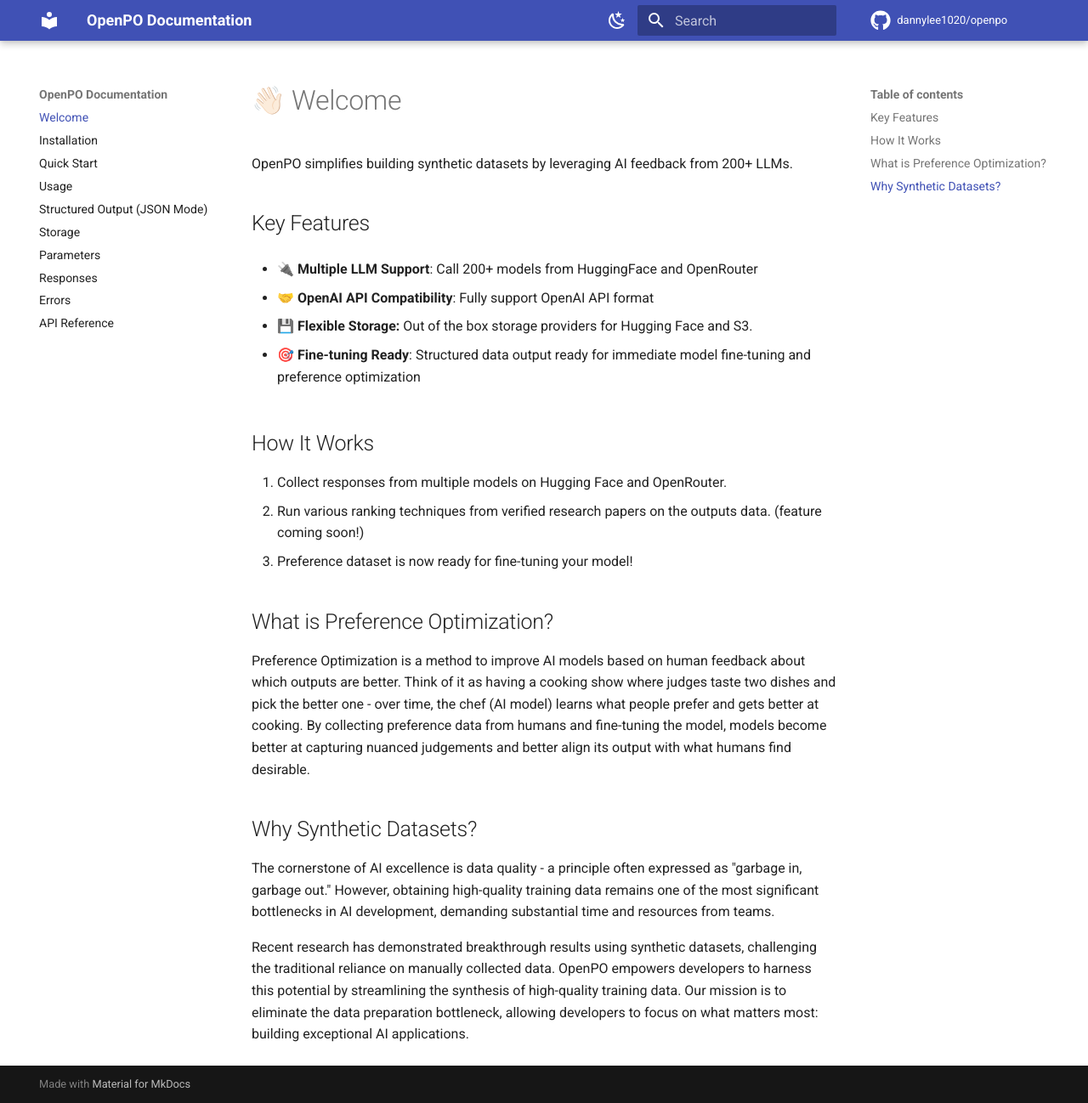
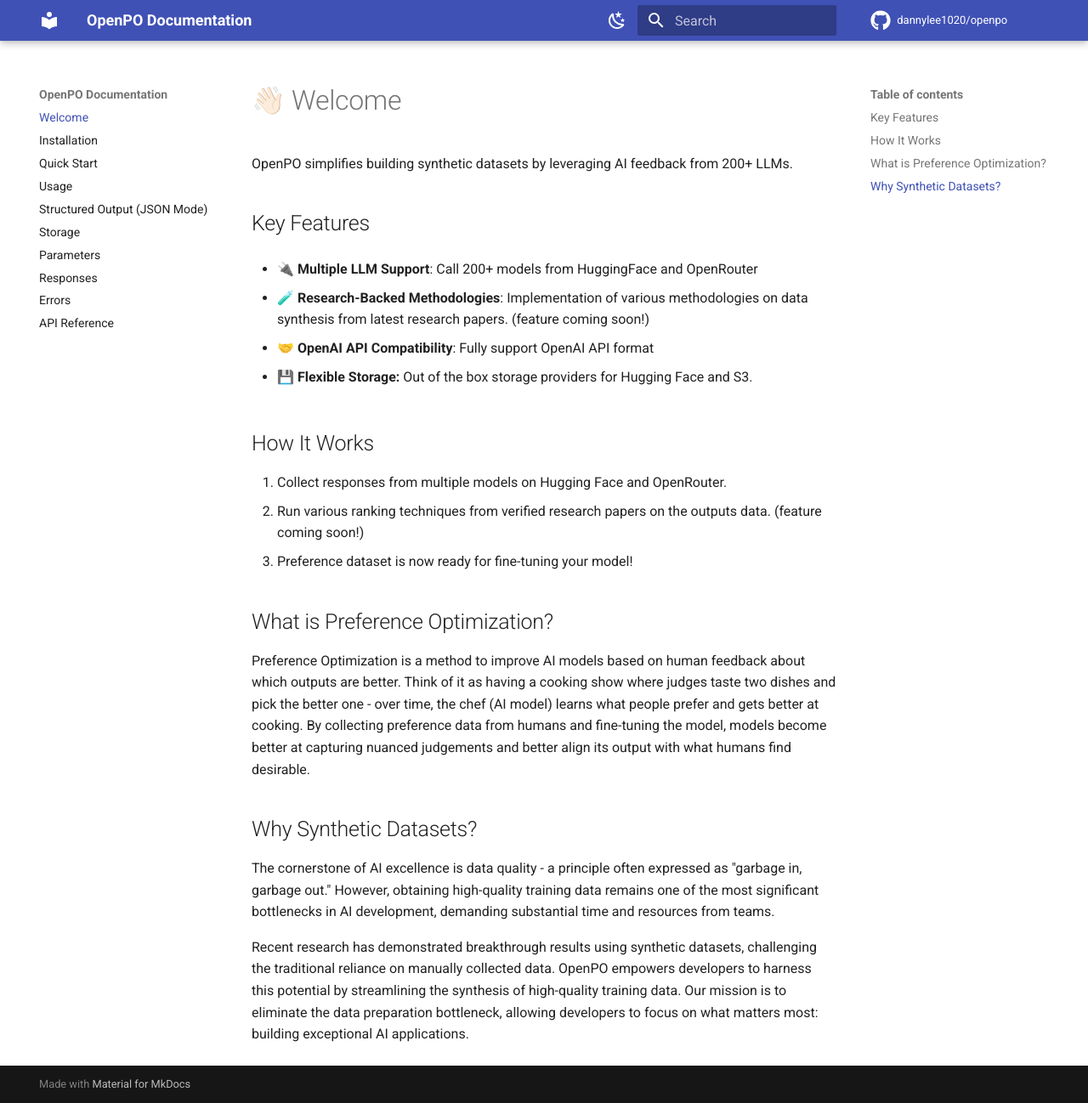
Before and after one commit to dannylee1020/openpo, an MkDocs documentation site: the page built from docs/index.md, in a window 1280 px wide and 1298 px high. Shown: the whole window at 85% size. Built offline with MkDocs 1.6.1 and Material for MkDocs 9.7.7, drawn with Linux system fonts in a browser that asks for light colours; comment, search, counter and statistics services are not loaded.

Commit message:
better wording

```diff
--- a/docs/index.md
+++ b/docs/index.md
@@ -5,12 +5,11 @@ OpenPO simplifies building synthetic datasets by leveraging AI feedback from 200
 
 - 🔌 **Multiple LLM Support**: Call 200+ models from HuggingFace and OpenRouter
 
+- 🧪 **Research-Backed Methodologies**: Implementation of various methodologies on data synthesis from latest research papers. (feature coming soon!)
+
 - 🤝 **OpenAI API Compatibility**: Fully support OpenAI API format
 
 - 💾 **Flexible Storage:** Out of the box storage providers for Hugging Face and S3.
-
-- 🎯 **Fine-tuning Ready**: Structured data output ready for immediate model fine-tuning and preference optimization
-
 
 ## How It Works
 1. Collect responses from multiple models on Hugging Face and OpenRouter.
--- a/pyproject.toml
+++ b/pyproject.toml
@@ -4,7 +4,7 @@ version = "0.2.0"
 description = "Build high quality synthetic datasets with AI feedback from 200+ LLMs"
 authors = ["Daniel Lee <dannylee1020@gmail.com>"]
 license = "Apache-2.0"
-keywords = ["llm", "finetuning", "ai", "rlaif", "preference tuning", "synthetic data generation"]
+keywords = ["llm", "finetuning", "ai", "rlaif", "preference tuning", "synthetic data generation", "synthetic data"]
 include = ["LICENSE", "README.md"]
 repository = "https://github.com/dannylee1020/openpo"
 documentation="https://docs.openpo.dev"
```
